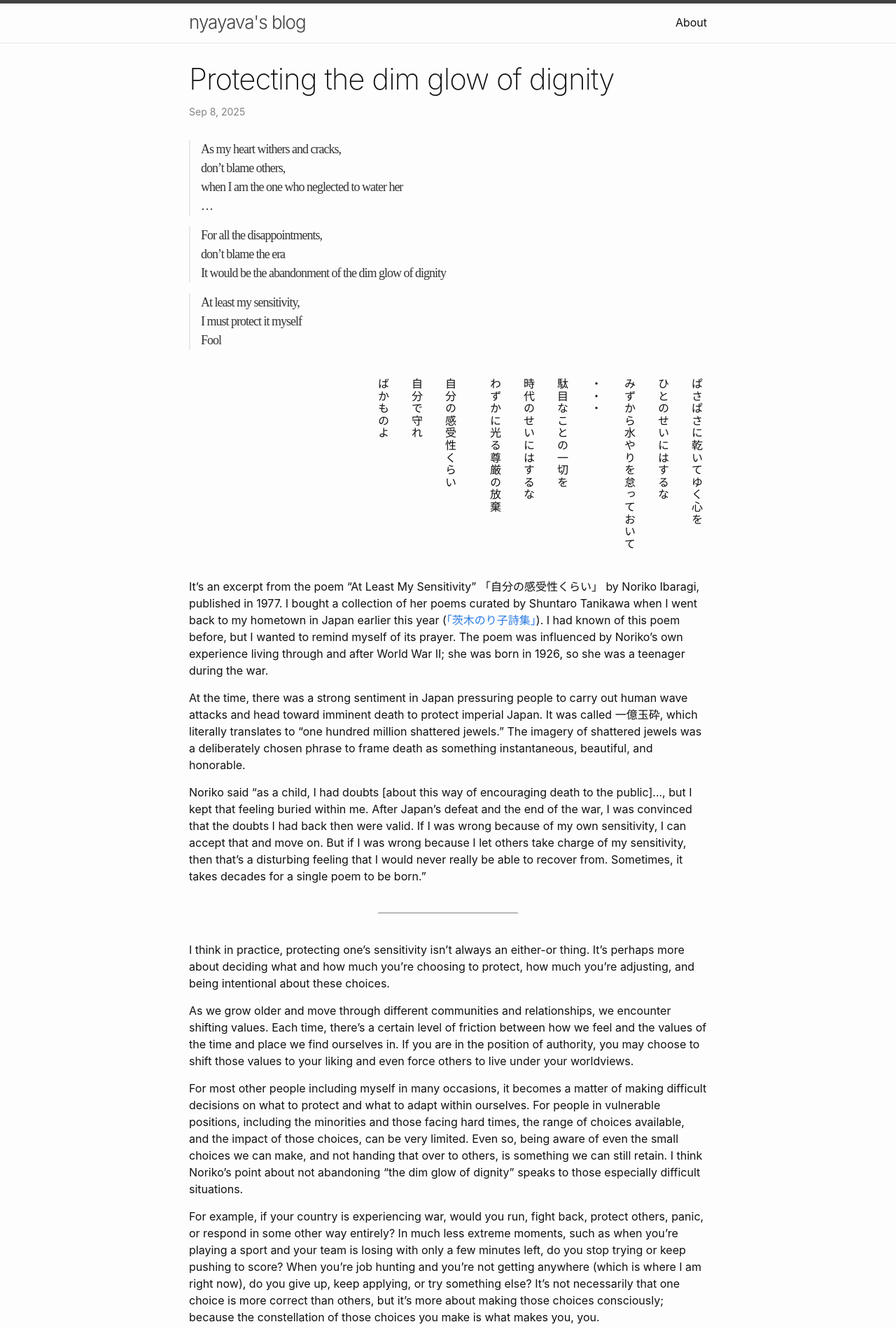
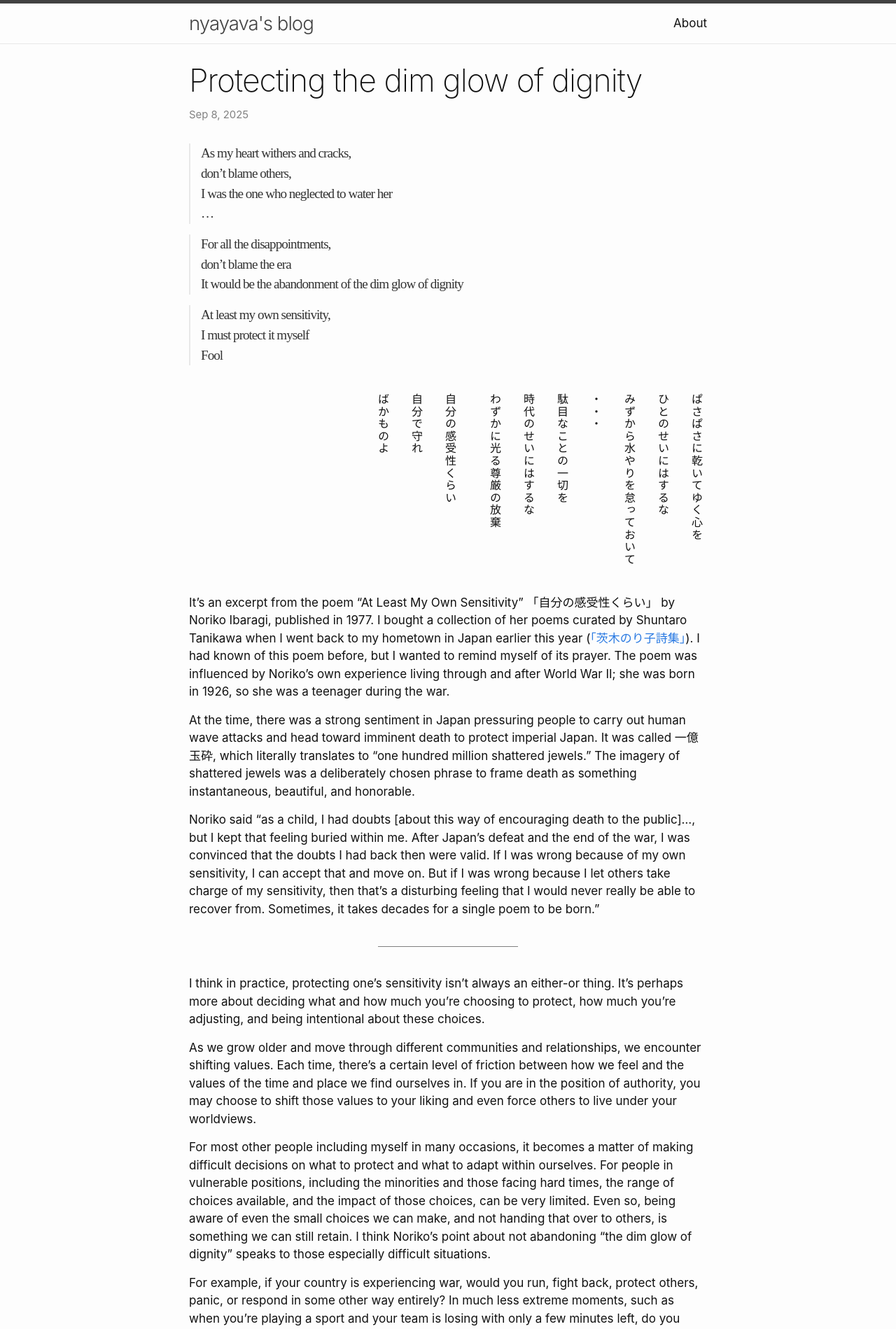
Before and after one commit to nyayava/nyayava.github.io, a Jekyll site: the page built from _posts/2025-09-08-protecting.md, in a window 1280 px wide. Shown: the top 1899 px of the page at 70% size. Built offline with Jekyll 4.4.1, drawn with Linux system fonts in a browser that asks for light colours; some of the changed text lies outside the part shown.

Commit message:
increased font

```diff
--- a/_posts/2025-09-08-protecting.md
+++ b/_posts/2025-09-08-protecting.md
@@ -4,16 +4,19 @@ date: 2025-09-08
 layout: post
 ---
 
+
+
+
 > As my heart withers and cracks,
 > don't blame others,
-> when I am the one who neglected to water her
+> I was the one who neglected to water her
  ...
 
 > For all the disappointments,
 > don't blame the era
 > It would be the abandonment of the dim glow of dignity
 
-> At least my sensitivity,
+> At least my own sensitivity,
 > I must protect it myself
 > Fool
 
@@ -43,7 +46,7 @@ layout: post
 <div style="margin-top: 40px;"></div>
 
 
-It's an excerpt from the poem "At Least My Sensitivity" 「自分の感受性くらい」 by Noriko Ibaragi, published in 1977. I bought a collection of her poems curated by Shuntaro Tanikawa when I went back to my hometown in Japan earlier this year ([「茨木のり子詩集」](https://www.iwanami.co.jp/book/b249030.html)). I had known of this poem before, but I wanted to remind myself of its prayer. The poem was influenced by Noriko's own experience living through and after World War II; she was born in 1926, so she was a teenager during the war.
+It's an excerpt from the poem "At Least My Own Sensitivity" 「自分の感受性くらい」 by Noriko Ibaragi, published in 1977. I bought a collection of her poems curated by Shuntaro Tanikawa when I went back to my hometown in Japan earlier this year ([「茨木のり子詩集」](https://www.iwanami.co.jp/book/b249030.html)). I had known of this poem before, but I wanted to remind myself of its prayer. The poem was influenced by Noriko's own experience living through and after World War II; she was born in 1926, so she was a teenager during the war.
 
 At the time, there was a strong sentiment in Japan pressuring people to carry out human wave attacks and head toward imminent death to protect imperial Japan. It was called 一億玉砕, which literally translates to "one hundred million shattered jewels." The imagery of shattered jewels was a deliberately chosen phrase to frame death as something instantaneous, beautiful, and honorable.
 
@@ -72,7 +75,7 @@ For example, if your country is experiencing war, would you run, fight back, pro
 
 In translating the poem, there were a couple of choices I made.
 
-First was the question of voice: who is actually speaking? In Japanese, the subject is often left unsaid, so it leaves the room for interpretation. Is someone speaking to Noriko, or is she speaking to herself? About halfway through the poem, there is a line "I'm the one was clumsy at everything", so I felt that the poem is like Noriko reflecting on herself with self-discipline. In the translation, I chose to keep it in the first person, hence "my sensitivity" instead of "your sensitivity."
+First was the question of voice: who is actually speaking? In Japanese, the subject is often left unsaid, so it leaves the room for interpretation. Is someone speaking to Noriko, or is she speaking to herself? About halfway through the poem, there is a line "I was the one was clumsy at everything", so I felt that the poem is like Noriko reflecting on herself with self-discipline. In the translation, I chose to keep it in the first person, hence "my sensitivity" instead of "your sensitivity."
 
 
 The second thing was the structure. Japanese grammar usually starts with the condition and then leads to the instruction: "when this happens, don't blame others."  In English, the order is flipped and we usually start with the instruction: "don't blame others for this thing that happened." But doing that makes the poem sound more imperative. I kept the gradual buildup of the original where the situation triggers the internal discipline.
--- a/_sass/minima.scss
+++ b/_sass/minima.scss
@@ -3,7 +3,7 @@
 // Define defaults for each variable.
 
 $base-font-family: -apple-system, BlinkMacSystemFont, "Segoe UI", Roboto, Helvetica, Arial, sans-serif, "Apple Color Emoji", "Segoe UI Emoji", "Segoe UI Symbol" !default;
-$base-font-size:   16px !default;
+$base-font-size:   17px !default;
 $base-font-weight: 400 !default;
 $small-font-size:  $base-font-size * 0.875 !default;
 $base-line-height: 1.5 !default;
```
Also changed, not shown: about.md (+1 -1 lines), 6 other files.
